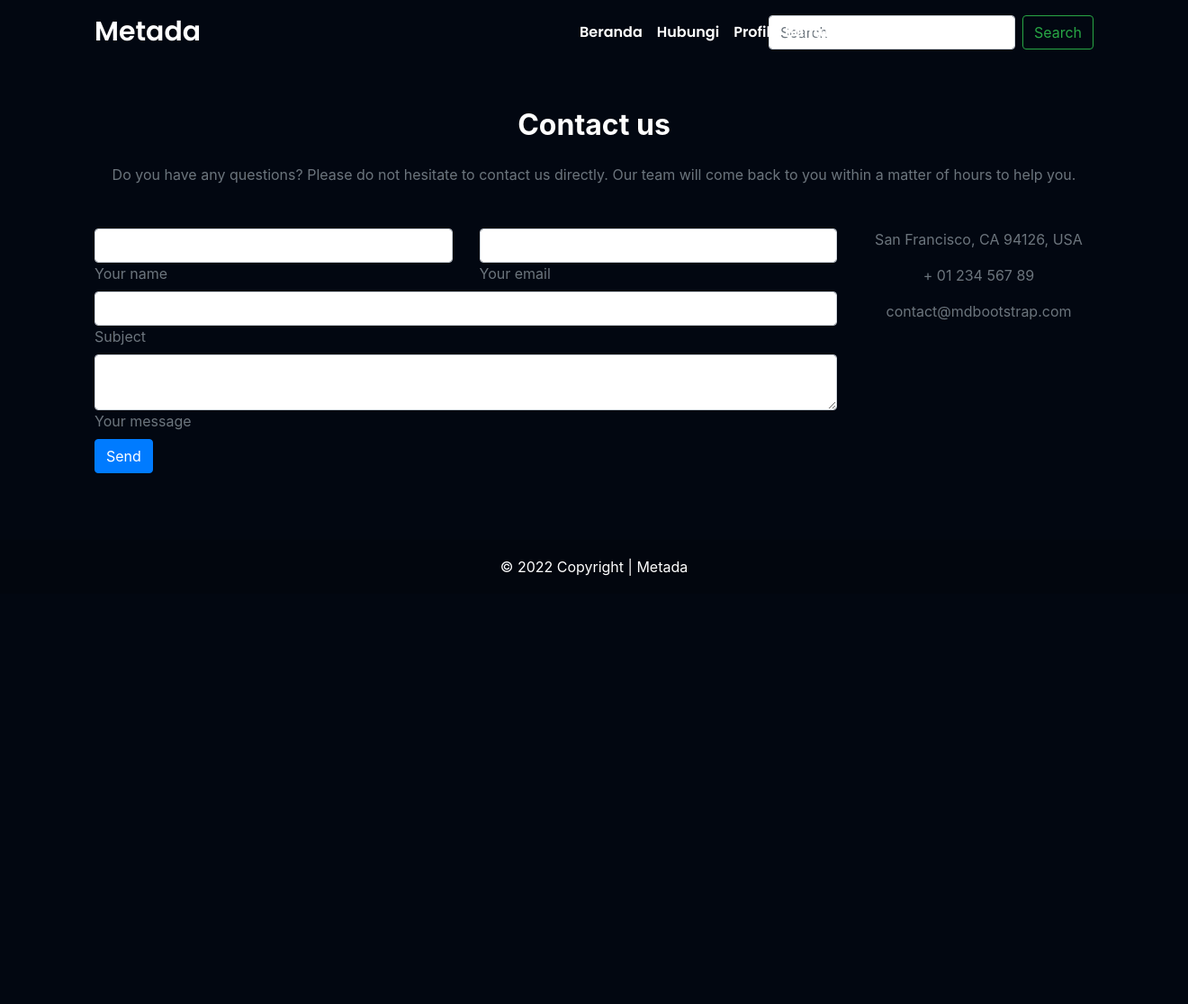
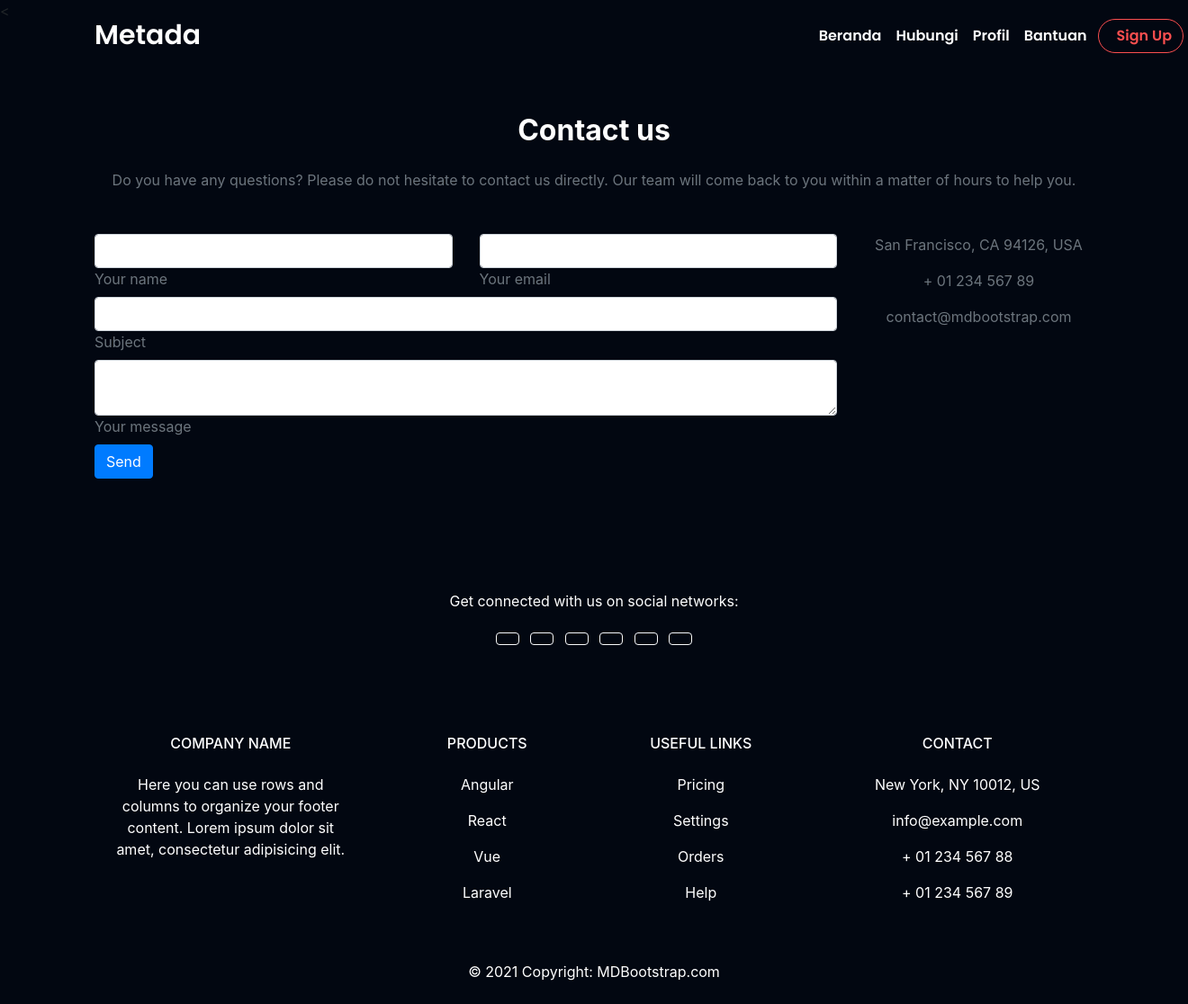
Before and after one commit to socratMaulana/metaverse-unda, a PHP site: page /hubungi.html in a window 1320 px wide. Shown: the whole page at 90% size. Before the commit the page ends 640 px from the top, so only its background shows below. Run offline with PHP 8.4, Linux system fonts and the light colour scheme.

Commit message:
Add files via upload

```diff
--- a/hubungi.html
+++ b/hubungi.html
@@ -15,8 +15,9 @@
   </head>
   <body>
 
-    <nav id="Nav" class="navbar navbar-expand-lg navbar-light fixed-top"> <!-- warna navbar -->
-      <div class="container">
+    <<!--bar -->
+    <nav id="Nav" class="navbar navbar-expand-lg navbar-light"> <!-- warna navbar -->
+      <div class="container" style="margin-top: -25px;">
         <a href="index.html" class="navbar-brand ">Metada</a>
         <button class="navbar-toggler" type="button" data-toggle="collapse" data-target="#navbarSupportedContent" aria-controls="navbarSupportedContent" aria-expanded="false" aria-label="Toggle navigation">
           <span class="navbar-toggler-icon"></span>
@@ -38,21 +39,29 @@
                   <a class="nav-link" href="bantuan.html">Bantuan</a>
                   </li>
                 </li>
-              </ul>
-              <!-- icon -->
-          <form id="search" class="form-inline my-2 my-lg-0 ml-6">
-            <input class="form-control mr-sm-2" type="search" placeholder="Search" aria-label="Search">
-            <button class="btn btn-outline-success my-2 my-sm-0" type="submit">Search</button>
+
+          </ul>
+          <!-- icon -->
+          <form id="login" class="form-inline my-2 my-lg-0 ml-6">
+              <button class="btn btn-outline my-2 my-sm-0" type="submit"><i class="fa-solid fa-arrow-right-to-bracket mr-2" ></i>Sign Up</button>
           </form>
         </div>
       </div>
     </nav>
+
+
+
+      </div>
+    </div>
+  </div>
+</div>
+
     <!--Section: Contact v.2-->
 <div class="container">
 <section class="mb-4">
 
     <!--Section heading-->
-    <h2 class="h1-responsive font-weight-bold text-center mb-4" style="color: white; margin-top: 120px;">Contact us</h2>
+    <h2 class="h1-responsive font-weight-bold text-center mb-4" style="color: white; margin-top: 5%;">Contact us</h2>
     <!--Section description-->
     <p class="text-center w-responsive mx-auto mb-5 text-muted">Do you have any questions? Please do not hesitate to contact us directly. Our team will come back to you within
         a matter of hours to help you.</p>
@@ -146,11 +155,145 @@
 <!--Section: Contact v.2-->
 </div>
 
-     <footer class="footer-hubungi">
-      <div class="container">
-        <span> © 2022 Copyright | Metada</span>
+
+
+<!-- Footer -->
+<footer id="footerhubungi" class="text-center text-lg-start  text-light">
+  <!-- Section: Social media -->
+  <section
+    class="d-flex justify-content-center justify-content-lg-between p-4 "
+  >
+    <!-- Left -->
+    <div class="container-md">
+    <div class="col-md-3 col-lg-4 mx-auto mb-4 ">
+            <p>
+            Get connected with us on social networks:
+          </p>
+
+    <!-- Left -->
+
+    <!-- Right -->
+
+    <div>
+      <!-- facebook -->
+      <a class="btn btn-outline-light btn-floating m-1 me-4" href="#!" role="button"
+        ><i class="fab fa-facebook-f"></i
+      ></a>
+      <!-- twitter -->
+      <a class="btn btn-outline-light btn-floating m-1" href="#!" role="button"
+        ><i class="fab fa-twitter"></i
+      ></a>
+      <!-- Google -->
+      <a class="btn btn-outline-light btn-floating m-1" href="#!" role="button"
+        ><i class="fab fa-google"></i
+      ></a>
+      <!-- Google -->
+      <a class="btn btn-outline-light btn-floating m-1" href="#!" role="button"
+        ><i class="fab fa-instagram"></i
+      ></a>
+      <!-- Linkedin -->
+      <a class="btn btn-outline-light btn-floating m-1" href="#!" role="button"
+        ><i class="fab fa-linkedin-in"></i
+      ></a>
+      <!-- Github -->
+      <a class="btn btn-outline-light btn-floating m-1" href="#!" role="button"
+        ><i class="fab fa-github"></i
+      ></a>
+    </div>
+    </div>
+  </div>
+    <!-- Right -->
+  </section>
+  <!-- Section: Social media -->
+
+  <!-- Section: Links  -->
+  <section class="">
+    <div class="container text-center text-md-start mt-5">
+      <!-- Grid row -->
+      <div class="row mt-3">
+        <!-- Grid column -->
+        <div class="col-md-3 col-lg-4 col-xl-3 mx-auto mb-4">
+          <!-- Content -->
+          <h6 class="text-uppercase fw-bold mb-4">
+            <i class="fas fa-gem me-3"></i>Company name
+          </h6>
+          <p>
+            Here you can use rows and columns to organize your footer content. Lorem ipsum
+            dolor sit amet, consectetur adipisicing elit.
+          </p>
+        </div>
+        <!-- Grid column -->
+
+        <!-- Grid column -->
+        <div class="col-md-2 col-lg-2 col-xl-2 mx-auto mb-4">
+          <!-- Links -->
+          <h6 class="text-uppercase fw-bold mb-4">
+            Products
+          </h6>
+          <p>
+            <a href="#!" class="text-reset">Angular</a>
+          </p>
+          <p>
+            <a href="#!" class="text-reset">React</a>
+          </p>
+          <p>
+            <a href="#!" class="text-reset">Vue</a>
+          </p>
+          <p>
+            <a href="#!" class="text-reset">Laravel</a>
+          </p>
+        </div>
+        <!-- Grid column -->
+
+        <!-- Grid column -->
+        <div class="col-md-3 col-lg-2 col-xl-2 mx-auto mb-4">
+          <!-- Links -->
+          <h6 class="text-uppercase fw-bold mb-4">
+            Useful links
+          </h6>
+          <p>
+            <a href="#!" class="text-reset">Pricing</a>
+          </p>
+          <p>
+            <a href="#!" class="text-reset">Settings</a>
+          </p>
+          <p>
+            <a href="#!" class="text-reset">Orders</a>
+          </p>
+          <p>
+            <a href="#!" class="text-reset">Help</a>
+          </p>
+        </div>
+        <!-- Grid column -->
+
+        <!-- Grid column -->
+        <div class="col-md-4 col-lg-3 col-xl-3 mx-auto mb-md-0 mb-4">
+          <!-- Links -->
+          <h6 class="text-uppercase fw-bold mb-4">
+            Contact
+          </h6>
+          <p><i class="fas fa-home me-3"></i> New York, NY 10012, US</p>
+          <p>
+            <i class="fas fa-envelope me-3"></i>
+            info@example.com
+          </p>
+          <p><i class="fas fa-phone me-3"></i> + 01 234 567 88</p>
+          <p><i class="fas fa-print me-3"></i> + 01 234 567 89</p>
+        </div>
+        <!-- Grid column -->
       </div>
-    </footer>
+      <!-- Grid row -->
+    </div>
+  </section>
+  <!-- Section: Links  -->
+
+  <!-- Copyright -->
+  <div class="text-center p-4">
+    © 2021 Copyright:
+    <a class="text-reset fw-bold" href="https://mdbootstrap.com/">MDBootstrap.com</a>
+  </div>
+  <!-- Copyright -->
+</footer>
     <!-- Optional JavaScript; choose one of the two! -->
 
     <!-- Option 1: jQuery and Bootstrap Bundle (includes Popper) -->
--- a/style.css
+++ b/style.css
@@ -18,6 +18,8 @@ body{
 
 #Nav {
 			background-color: transparent;
+			position: relative;
+			top: 5px;
 }
 
 .navbar-toggler{
@@ -121,6 +123,22 @@ body{
     color: #070C0E;
     font-weight: bold;
 }
+
+.btn-outline, .btn-outline:visited, .btn-outline:active {
+  color: #FC4F4F;
+  border-color: #FC4F4F;
+  outline-color: #FC4F4F;
+  font-family: Poppins-SemiBold !important;
+  text-align: center;
+  border-radius: 20px;
+}
+
+.btn-outline:hover{
+	background-color: #FC4F4F;
+	border-color: #FC4F4F;
+  outline-color: #FC4F4F;
+}
+
 
 #btn1{
 		position: relative;
@@ -368,44 +386,23 @@ body{
 
 /* bantuan */
 
-.footer-bantuan {
-	top: 600px;
-    position: absolute;
-    bottom: 0;
-    width: 100%;
-    height: 60px;
-    line-height: 60px;
-    background-color: rgba(0, 0, 0, 0.2);
-    text-align: center;
-    color: white;
+#footerbantuan {
+								color: white !important;
+								margin-top: 5%;
 }
 
 /*Hubungi*/
 
-.footer-hubungi {
-	top: 600px;
-    position: absolute;
-    bottom: 0;
-    width: 100%;
-    height: 60px;
-    line-height: 60px;
-    background-color: rgba(0, 0, 0, 0.2);
-    text-align: center;
-    color: white;
+#footerhubungi {
+								color: white !important;
+								margin-top: 100px;
 }
 
 /*Profil*/
 
-.footer-profil {
-	top: 2200px;
-    position: absolute;
-    bottom: 0;
-    width: 100%;
-    height: 60px;
-    line-height: 60px;
-    background-color: rgba(0, 0, 0, 0.2);
-    text-align: center;
-    color: white;
+#footerprofil {
+								color: white !important;
+								margin-top:-5% ;
 }
 
 
```
Also changed, not shown: bantuan.html (+150 -9 lines), index.html (+32 -25 lines), profil.html (+153 -10 lines).
